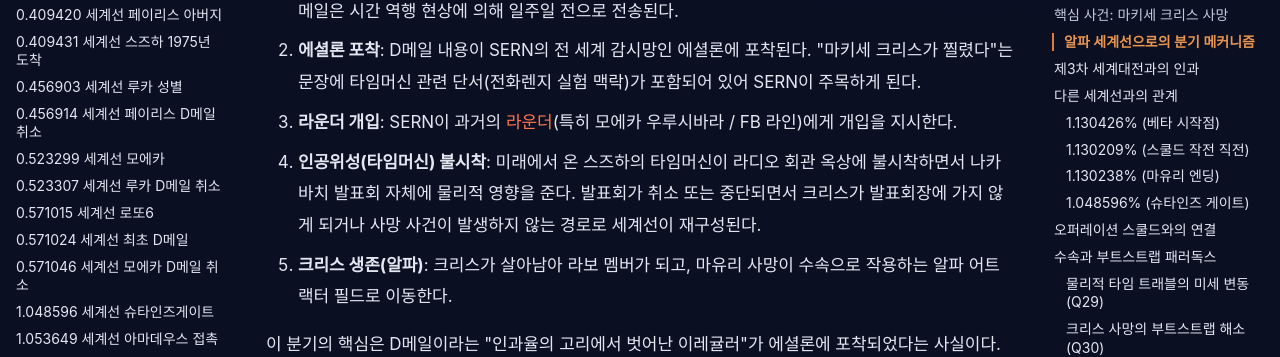
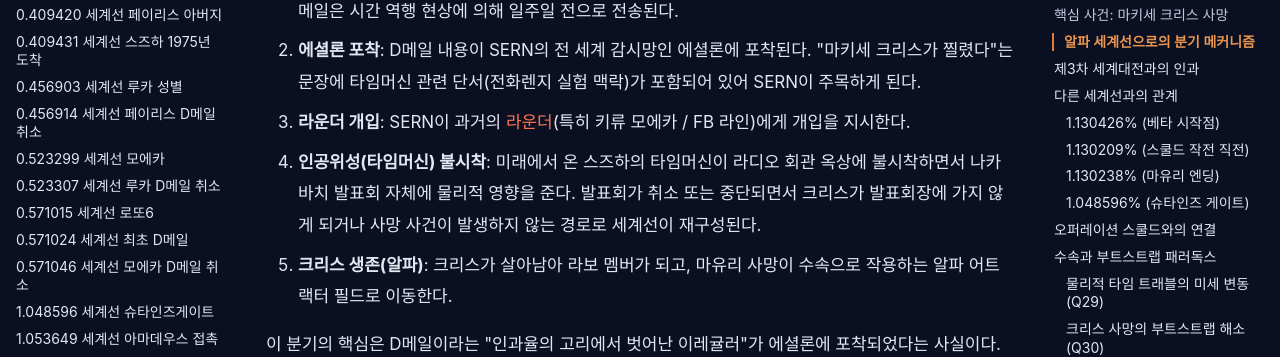
Before and after one commit to sgwiki/sgwiki.github.io, an MkDocs documentation site: the page built from wiki/세계선/1.130205-세계선-크리스-사망.md, in a window 1280 px wide and 900 px high, scrolled down 2056 px. Shown: the part 148-505 px from the top of the window. Built offline with MkDocs 1.6.1 and Material for MkDocs 9.7.7, drawn with Linux system fonts in a browser that asks for light colours; some web fonts are replaced.

Commit message:
wiki: 우선발행(사후검토) 2026-10-14 01:53 — 페이지 2건
정본: e0d87df2ca36699c97a674cd8d842e5568864b17
검수: 사후검토 — 그림자 검수(01:00)와 P9 정정 대기열이 이어받는다

```diff
--- a/wiki/세계선/1.130205-세계선-크리스-사망.md
+++ b/wiki/세계선/1.130205-세계선-크리스-사망.md
@@ -46,7 +46,7 @@
 
 1. **최초 D메일 송신**: 오카베가 크리스 사망 현장을 목격하고 전화렌지를 통해 다루에게 메일을 보낸다. 이 메일은 시간 역행 현상에 의해 일주일 전으로 전송된다.
 2. **에셜론 포착**: D메일 내용이 SERN의 전 세계 감시망인 에셜론에 포착된다. "마키세 크리스가 찔렸다"는 문장에 타임머신 관련 단서(전화렌지 실험 맥락)가 포함되어 있어 SERN이 주목하게 된다.
-3. **라운더 개입**: SERN이 과거의 [라운더](../lore/SERN과-라운더.md)(특히 모에카 우루시바라 / FB 라인)에게 개입을 지시한다.
+3. **라운더 개입**: SERN이 과거의 [라운더](../lore/SERN과-라운더.md)(특히 키류 모에카 / FB 라인)에게 개입을 지시한다.
 4. **인공위성(타임머신) 불시착**: 미래에서 온 스즈하의 타임머신이 라디오 회관 옥상에 불시착하면서 나카바치 발표회 자체에 물리적 영향을 준다. 발표회가 취소 또는 중단되면서 크리스가 발표회장에 가지 않게 되거나 사망 사건이 발생하지 않는 경로로 세계선이 재구성된다.
 5. **크리스 생존(알파)**: 크리스가 살아남아 라보 멤버가 되고, 마유리 사망이 수속으로 작용하는 알파 어트랙터 필드로 이동한다.
 
```
Also changed, not shown: wiki/lore/세계선-이동과-변동.md (+1 -1 lines).
